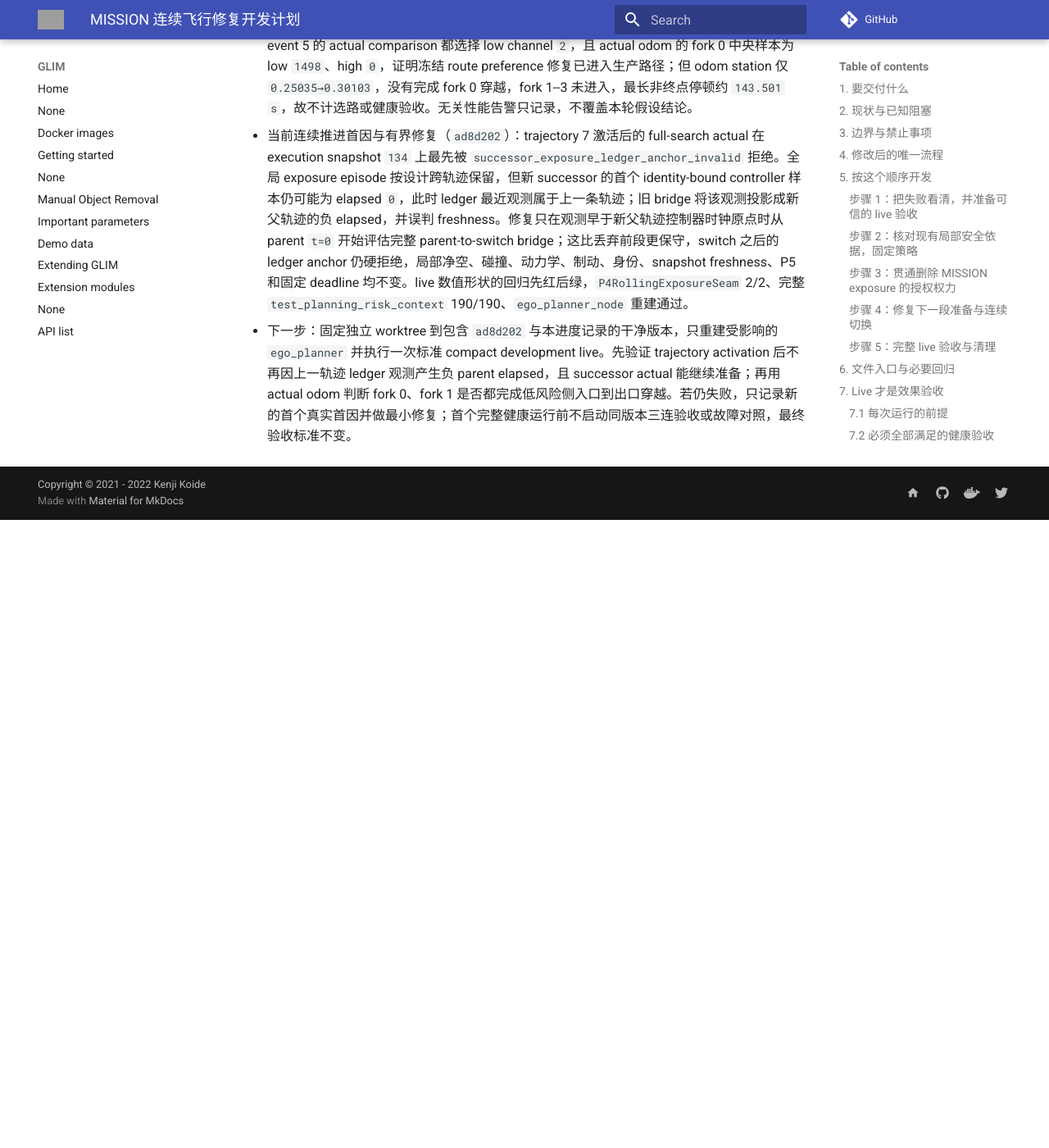
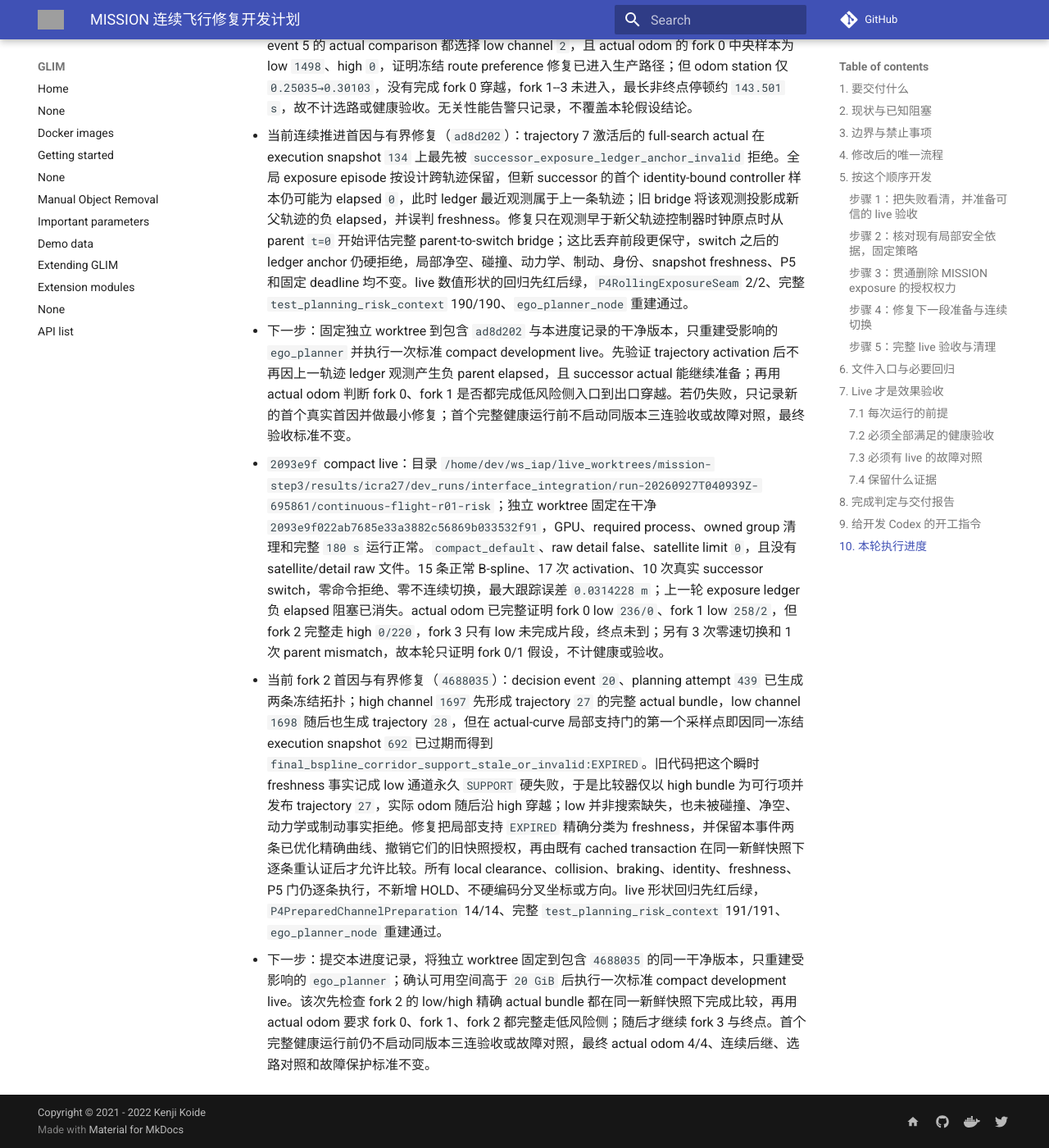
Before and after one commit to Printeger/iap, an MkDocs documentation site: the page built from docs/icra27/MISSION_CONTINUOUS_FLIGHT_IMPLEMENTATION_PLAN.md, in a window 1280 px wide and 1400 px high, scrolled down 48352 px. Shown: the whole window at 82% size. Built offline with MkDocs 1.6.1 and Material for MkDocs 9.7.7, drawn with Linux system fonts in a browser that asks for light colours; nearby versions of some CDN libraries; comment, search, counter and statistics services are not loaded; before the commit the page ends 48986 px from its top, so only the background shows below that; grey boxes are pictures that could not be loaded.

Commit message:
docs(plan): record fork two freshness cause

```diff
--- a/docs/icra27/MISSION_CONTINUOUS_FLIGHT_IMPLEMENTATION_PLAN.md
+++ b/docs/icra27/MISSION_CONTINUOUS_FLIGHT_IMPLEMENTATION_PLAN.md
@@ -424,3 +424,6 @@
 - `95d872d` compact live：目录 `/home/dev/ws_iap/live_worktrees/mission-step3/results/icra27/dev_runs/interface_integration/run-20260927T035108Z-635152/continuous-flight-r01-risk`；独立 worktree 固定在干净 `95d872d54b926980e28b8062096ce7b0ddee1567`，GPU、required process、owned group 清理和完整 `180 s` 运行正常。`compact_default`、raw detail false、satellite limit `0`，没有 satellite/detail raw 文件。5 次 activation、3 次真实非零速 successor switch，零 parent mismatch、零命令拒绝、零不连续/零速切换，最大跟踪误差 `0.0240379 m`。event 2 与 event 5 的 actual comparison 都选择 low channel `2`，且 actual odom 的 fork 0 中央样本为 low `1498`、high `0`，证明冻结 route preference 修复已进入生产路径；但 odom station 仅 `0.25035→0.30103`，没有完成 fork 0 穿越，fork 1--3 未进入，最长非终点停顿约 `143.501 s`，故不计选路或健康验收。无关性能告警只记录，不覆盖本轮假设结论。
 - 当前连续推进首因与有界修复（`ad8d202`）：trajectory 7 激活后的 full-search actual 在 execution snapshot `134` 上最先被 `successor_exposure_ledger_anchor_invalid` 拒绝。全局 exposure episode 按设计跨轨迹保留，但新 successor 的首个 identity-bound controller 样本仍可能为 elapsed `0`，此时 ledger 最近观测属于上一条轨迹；旧 bridge 将该观测投影成新父轨迹的负 elapsed，并误判 freshness。修复只在观测早于新父轨迹控制器时钟原点时从 parent `t=0` 开始评估完整 parent-to-switch bridge；这比丢弃前段更保守，switch 之后的 ledger anchor 仍硬拒绝，局部净空、碰撞、动力学、制动、身份、snapshot freshness、P5 和固定 deadline 均不变。live 数值形状的回归先红后绿，`P4RollingExposureSeam` 2/2、完整 `test_planning_risk_context` 190/190、`ego_planner_node` 重建通过。
 - 下一步：固定独立 worktree 到包含 `ad8d202` 与本进度记录的干净版本，只重建受影响的 `ego_planner` 并执行一次标准 compact development live。先验证 trajectory activation 后不再因上一轨迹 ledger 观测产生负 parent elapsed，且 successor actual 能继续准备；再用 actual odom 判断 fork 0、fork 1 是否都完成低风险侧入口到出口穿越。若仍失败，只记录新的首个真实首因并做最小修复；首个完整健康运行前不启动同版本三连验收或故障对照，最终验收标准不变。
+- `2093e9f` compact live：目录 `/home/dev/ws_iap/live_worktrees/mission-step3/results/icra27/dev_runs/interface_integration/run-20260927T040939Z-695861/continuous-flight-r01-risk`；独立 worktree 固定在干净 `2093e9f022ab7685e33a3882c56869b033532f91`，GPU、required process、owned group 清理和完整 `180 s` 运行正常。`compact_default`、raw detail false、satellite limit `0`，且没有 satellite/detail raw 文件。15 条正常 B-spline、17 次 activation、10 次真实 successor switch，零命令拒绝、零不连续切换，最大跟踪误差 `0.0314228 m`；上一轮 exposure ledger 负 elapsed 阻塞已消失。actual odom 已完整证明 fork 0 low `236/0`、fork 1 low `258/2`，但 fork 2 完整走 high `0/220`，fork 3 只有 low 未完成片段，终点未到；另有 3 次零速切换和 1 次 parent mismatch，故本轮只证明 fork 0/1 假设，不计健康或验收。
+- 当前 fork 2 首因与有界修复（`4688035`）：decision event `20`、planning attempt `439` 已生成两条冻结拓扑；high channel `1697` 先形成 trajectory `27` 的完整 actual bundle，low channel `1698` 随后也生成 trajectory `28`，但在 actual-curve 局部支持门的第一个采样点即因同一冻结 execution snapshot `692` 已过期而得到 `final_bspline_corridor_support_stale_or_invalid:EXPIRED`。旧代码把这个瞬时 freshness 事实记成 low 通道永久 `SUPPORT` 硬失败，于是比较器仅以 high bundle 为可行项并发布 trajectory `27`，实际 odom 随后沿 high 穿越；low 并非搜索缺失，也未被碰撞、净空、动力学或制动事实拒绝。修复把局部支持 `EXPIRED` 精确分类为 freshness，并保留本事件两条已优化精确曲线、撤销它们的旧快照授权，再由既有 cached transaction 在同一新鲜快照下逐条重认证后才允许比较。所有 local clearance、collision、braking、identity、freshness、P5 门仍逐条执行，不新增 HOLD、不硬编码分叉坐标或方向。live 形状回归先红后绿，`P4PreparedChannelPreparation` 14/14、完整 `test_planning_risk_context` 191/191、`ego_planner_node` 重建通过。
+- 下一步：提交本进度记录，将独立 worktree 固定到包含 `4688035` 的同一干净版本，只重建受影响的 `ego_planner`；确认可用空间高于 `20 GiB` 后执行一次标准 compact development live。该次先检查 fork 2 的 low/high 精确 actual bundle 都在同一新鲜快照下完成比较，再用 actual odom 要求 fork 0、fork 1、fork 2 都完整走低风险侧；随后才继续 fork 3 与终点。首个完整健康运行前仍不启动同版本三连验收或故障对照，最终 actual odom 4/4、连续后继、选路对照和故障保护标准不变。
```
